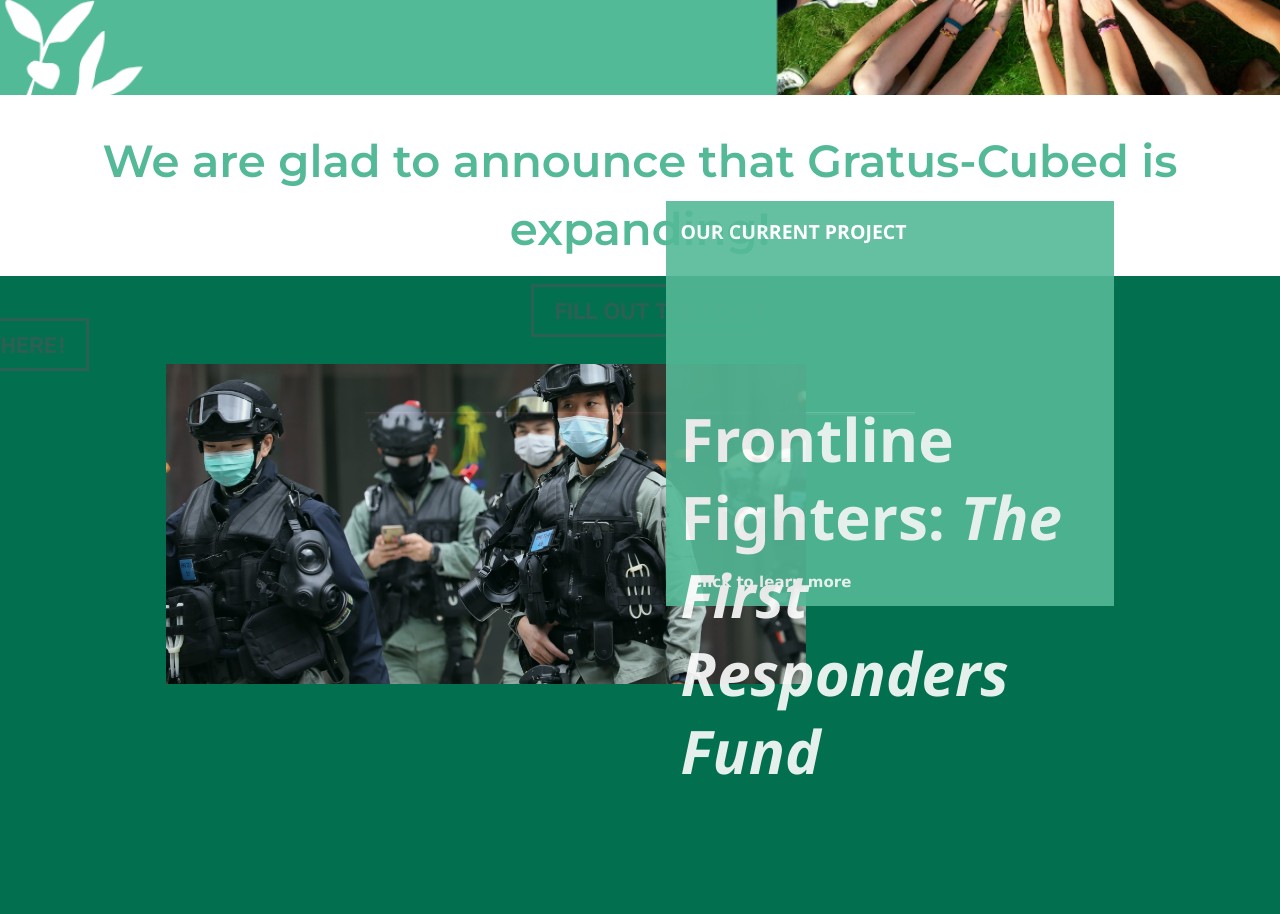
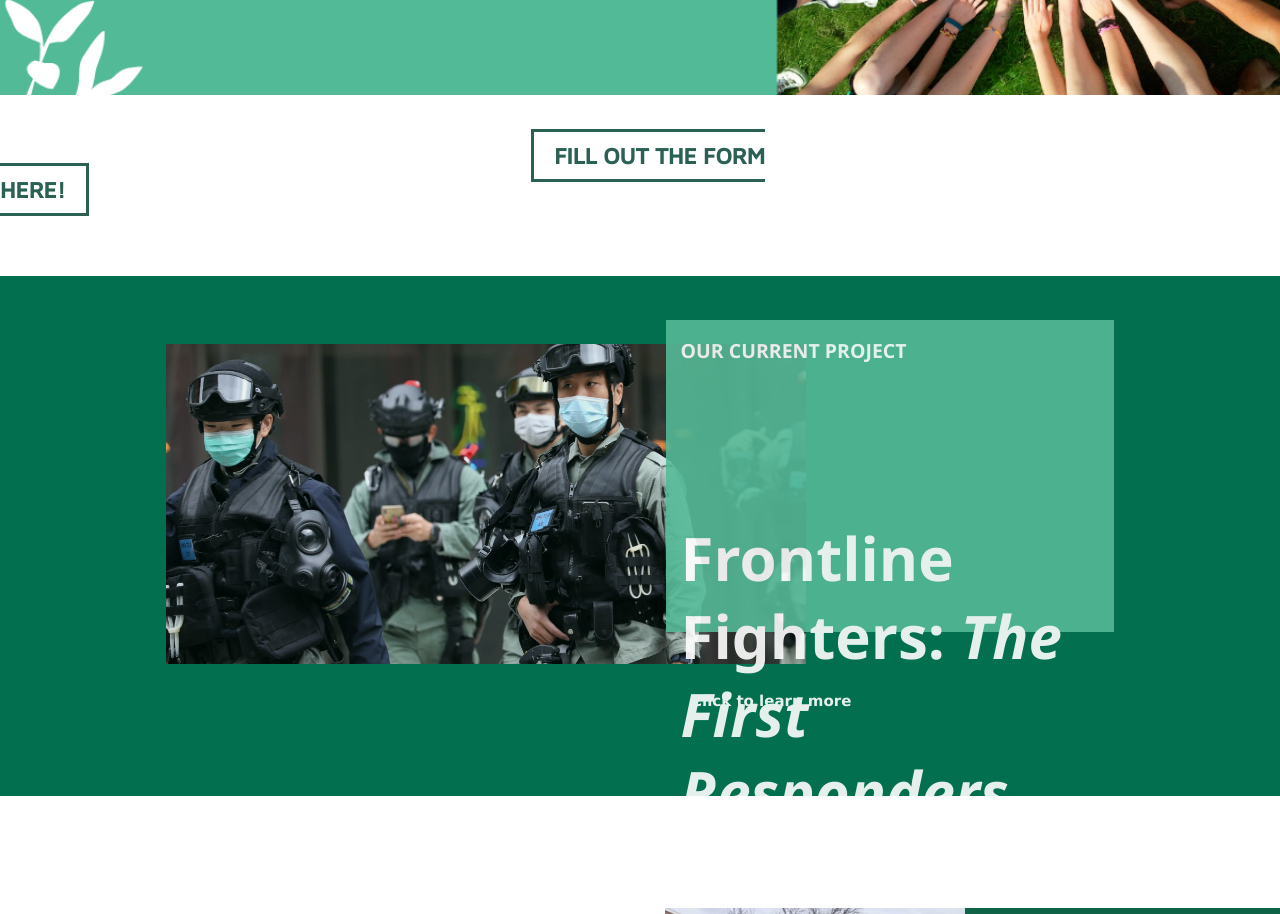
Before and after one commit to ANDREW0307/Gratus-Cubed, a plain HTML site: page HomeV3/homev3.html in a window 1280 px wide. Shown: the part 1580-2494 px from the top of the page. Drawn offline with nearby package versions, Linux system fonts and the light colour scheme; files that its build step writes are made by us from their sources; a web font is replaced by a local one.

```diff
--- a/HomeV3/homev3.css
+++ b/HomeV3/homev3.css
@@ -487,7 +487,7 @@
 
 .currentprojectcontainer {
   width: 100%;
-  height: 45em;
+  height: 65%;
   margin-top: 15em;
   background-color: #02704e;
   z-index: -1;
@@ -501,7 +501,7 @@
 
 }
 
-.fling-minislide {width:50%; height:35%; padding-bottom: 25%; overflow:hidden; position:relative; }
+.fling-minislide {width:50%; height:35%; padding-bottom: 25%; overflow:hidden; position:relative;  }
 .fling-minislide img{ position:absolute; animation:fling-minislide 12s infinite; opacity:0; width: 100%; height: auto; z-index: 0;}
 
 @keyframes fling-minislide {25%{opacity:1;} 40%{opacity:0;}}
@@ -517,7 +517,7 @@
   height: 60%;
   background-color: #54b997;
   z-index: 2;
-  top: -60%;
+  top: -55%;
   left: 52%;
   opacity: .9;
   padding-left: 1em;
@@ -700,7 +700,7 @@
 
 .servicescontainer .slideshowthing img {
   object-fit: cover;
-
+  max-width: 100%;
 }
 
 
@@ -874,7 +874,7 @@
 
 .recruiting h1 {
   font-family: 'Montserrat', sans-serif;
-  color: #54b997;
+  color: white;
   font-size: 45px;
   text-align: center;
   position: relative;
--- a/HomeV3/homev3.html
+++ b/HomeV3/homev3.html
@@ -146,9 +146,9 @@
 
     <div class="recruiting">
       <img src="Images/banner_orig.png" alt="">
-      <h1>We are glad to announce that Gratus-Cubed is expanding!</h1>
+      <!-- <h1>We are glad to announce that Gratus-Cubed is expanding!</h1> -->
       <a href="#" id="fillformlink"><p id="fillform">FILL OUT THE FORM HERE!</p></a>
-      <hr>
+      <!-- <hr> -->
 
     </div>
 
```
